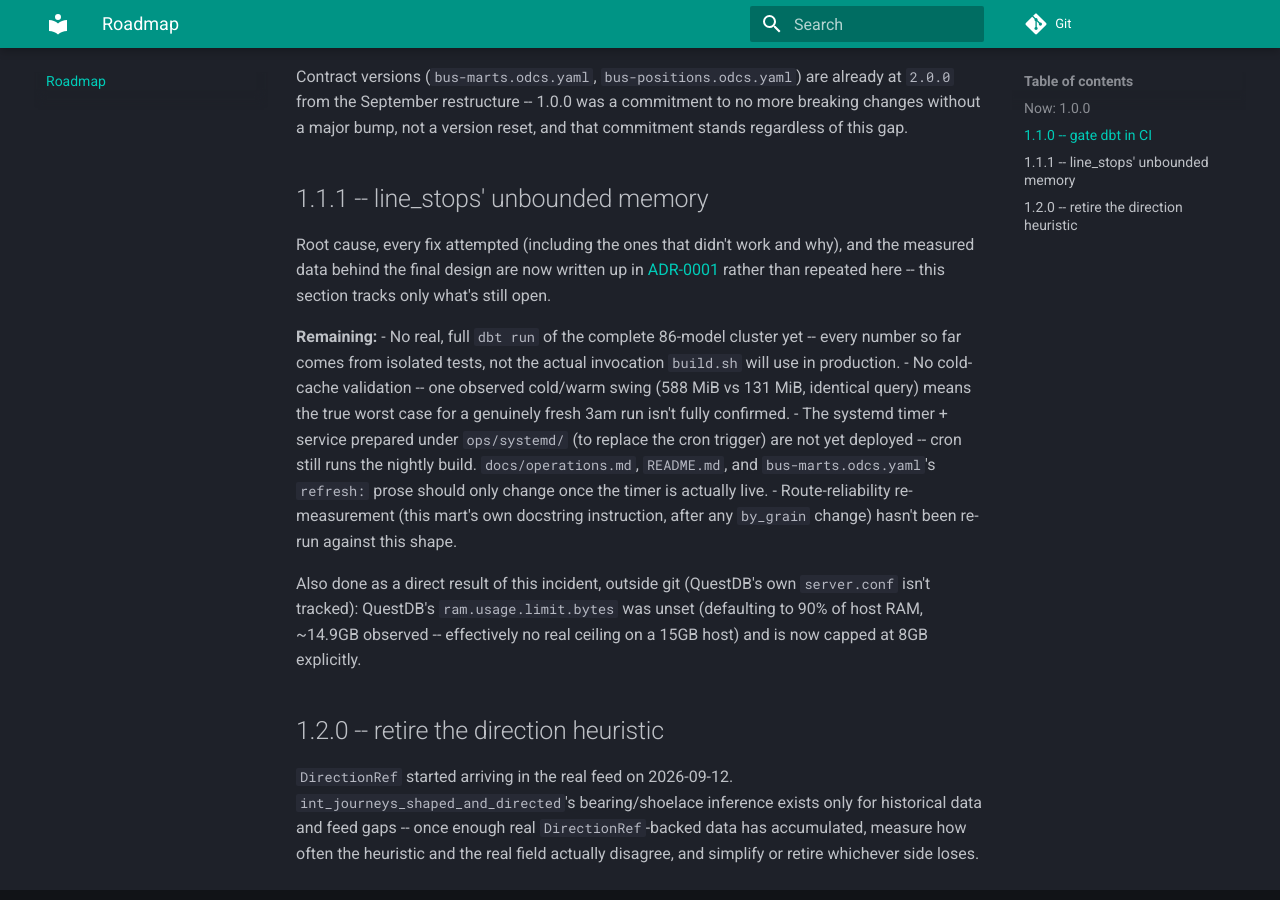
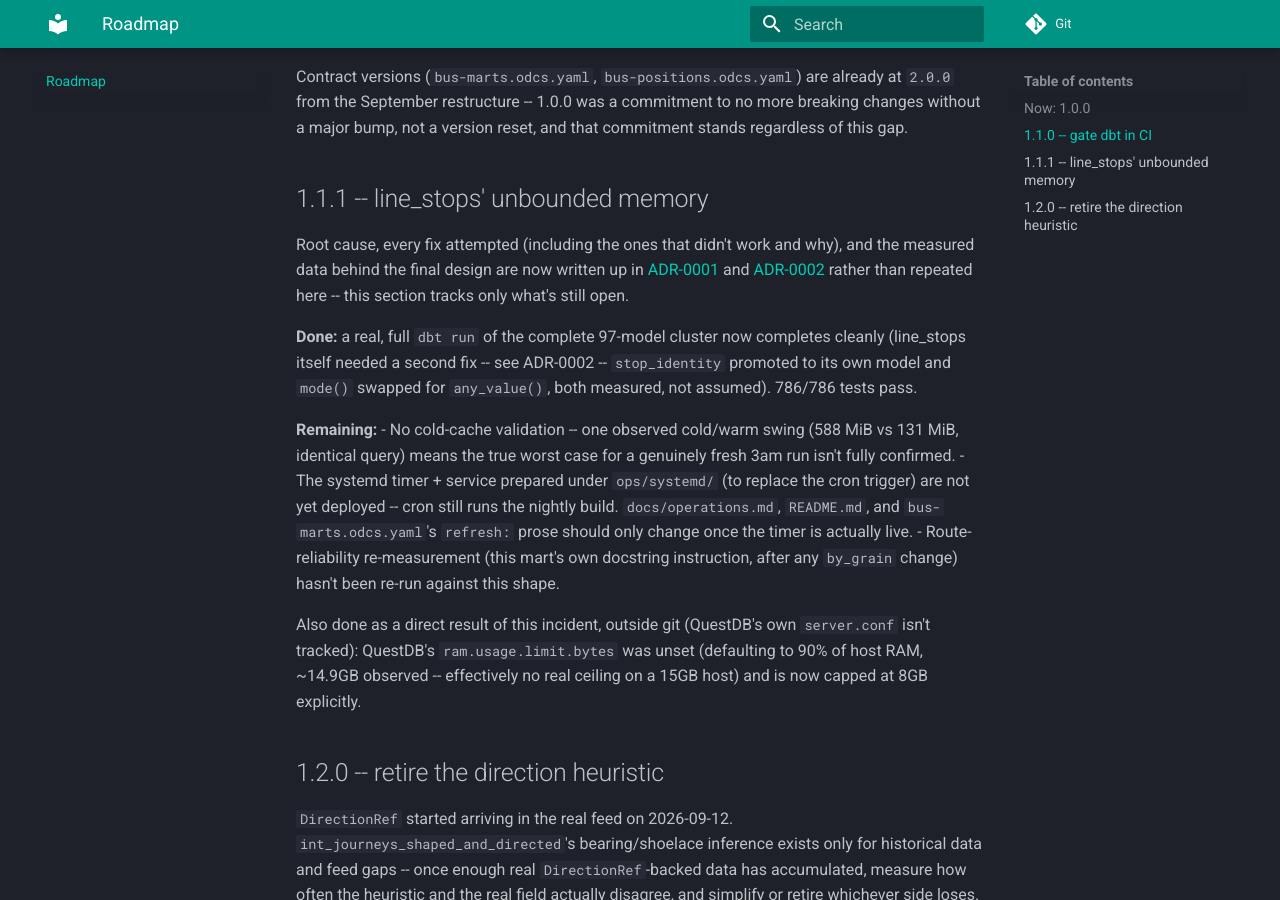
Before and after one commit to wraith-proxy/wraith-bus-ingestor, an MkDocs documentation site: the page built from docs/ROADMAP.md, in a window 1280 px wide and 900 px high, scrolled down 1568 px. Built offline with MkDocs 1.6.1 and Material for MkDocs 9.7.7, drawn with Linux system fonts in a browser that asks for light colours.

Commit message:
:memo: fix/TJP-14094: ADR-0002 for the stop_identity/any_value() fix
New ADR, not an edit to ADR-0001 -- documents the second, separate OOM
found only once a real end-to-end dbt run was actually attempted:
line_stops itself dying even after ADR-0001's batching fix, root-caused to
stop_identity's mode() aggregation (not the concurrency ADR-0001 already
fixed), and the any_value() swap that resolved it. Includes the measured
before/after (killed at 2.19GB solo -> completes at 907MB peak, both
verified for real under the same capped discipline as ADR-0001).

ADR-0001 gets a one-line status pointer to ADR-0002, not a content edit --
ADRs stay immutable, related decisions get their own number.

ROADMAP.md's 1.1.1 "no real full dbt run" open item is now genuinely
closed and moved to Done; the other three open items (cold-cache,
systemd deployment, route-reliability re-measurement) are untouched.

Validated with a strict mkdocs build before committing, same as ADR-0001.

```diff
--- a/docs/ROADMAP.md
+++ b/docs/ROADMAP.md
@@ -79,13 +79,16 @@ version reset, and that commitment stands regardless of this gap.
 
 Root cause, every fix attempted (including the ones that didn't work and
 why), and the measured data behind the final design are now written up in
-[ADR-0001](adr/0001-line-stops-memory-and-batching.md) rather than
-repeated here -- this section tracks only what's still open.
+[ADR-0001](adr/0001-line-stops-memory-and-batching.md) and
+[ADR-0002](adr/0002-line-stops-final-assembly.md) rather than repeated
+here -- this section tracks only what's still open.
+
+**Done:** a real, full `dbt run` of the complete 97-model cluster now
+completes cleanly (line_stops itself needed a second fix -- see ADR-0002 --
+`stop_identity` promoted to its own model and `mode()` swapped for
+`any_value()`, both measured, not assumed). 786/786 tests pass.
 
 **Remaining:**
-- No real, full `dbt run` of the complete 86-model cluster yet -- every
-  number so far comes from isolated tests, not the actual invocation
-  `build.sh` will use in production.
 - No cold-cache validation -- one observed cold/warm swing (588 MiB vs
   131 MiB, identical query) means the true worst case for a genuinely
   fresh 3am run isn't fully confirmed.
--- a/mkdocs.yml
+++ b/mkdocs.yml
@@ -25,6 +25,7 @@ nav:
   - Roadmap: ROADMAP.md
   - Architecture Decisions:
       - "0001 - line_stops memory & batching": adr/0001-line-stops-memory-and-batching.md
+      - "0002 - line_stops final assembly": adr/0002-line-stops-final-assembly.md
   - Python API: api.md
   - dbt Docs: dbt/index.html
 
```
Also changed, not shown: docs/adr/0001-line-stops-memory-and-batching.md (+1 -1 lines), docs/adr/0002-line-stops-final-assembly.md (added, +128 -0 lines).
